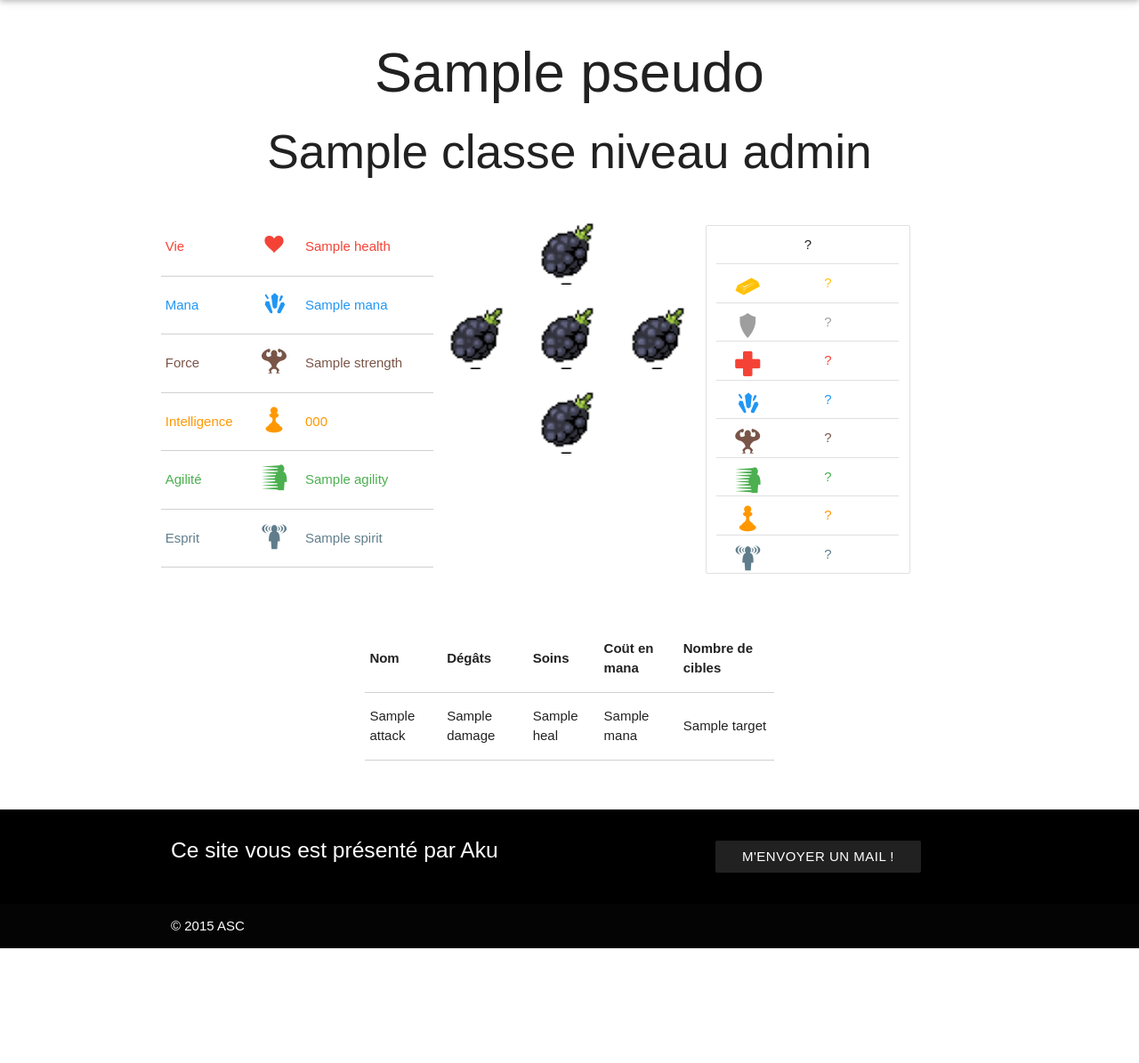
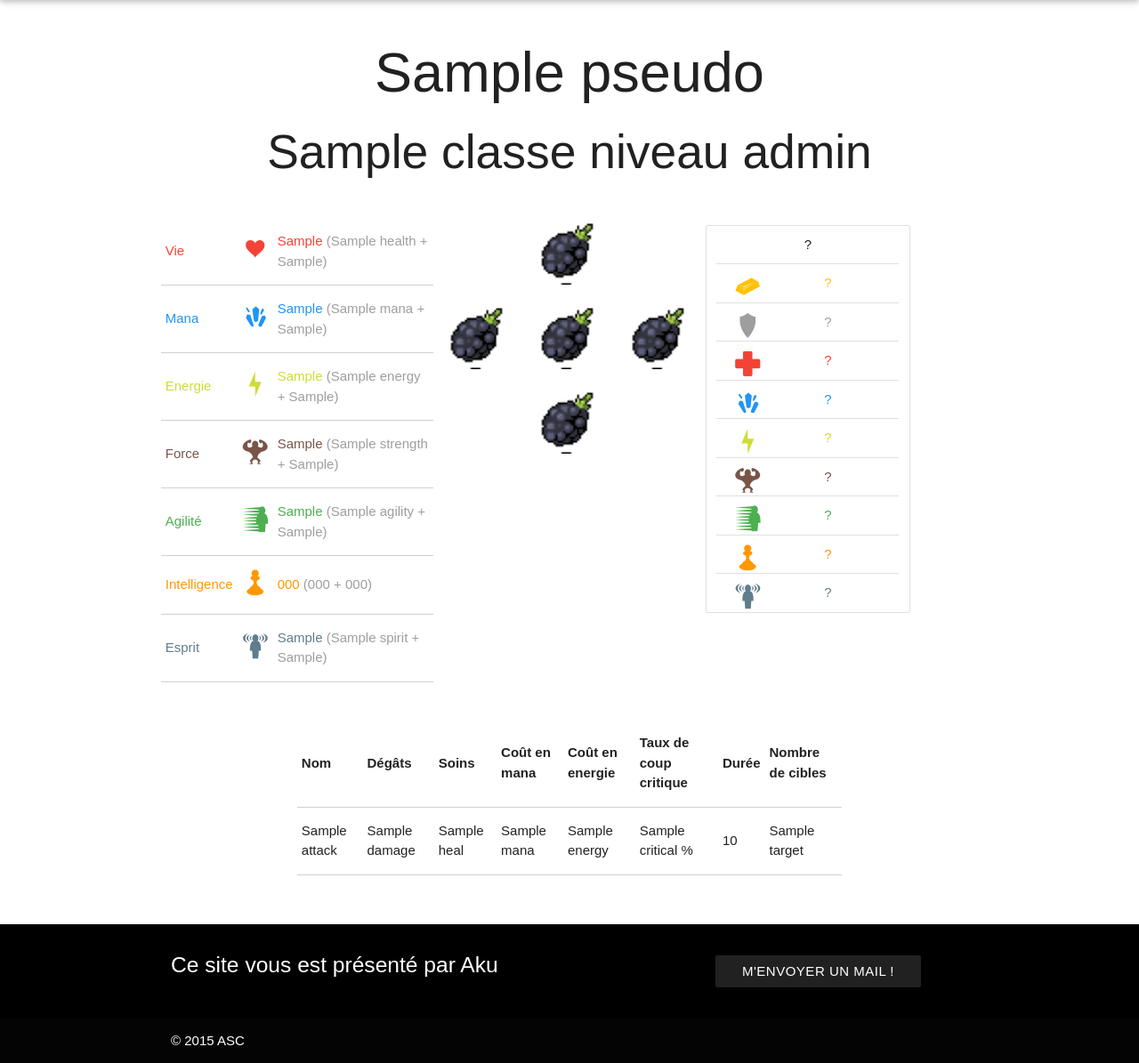
Before and after one commit to CNicolas/MyDjangoSite, a Django app: template battle/templates/battle/player.html in a window 1280 px wide. Shown: the part 64-1259 px from the top of the page at 89% size. Before the commit the page ends 1130 px from the top, so only its background shows below. Run offline with Django 3.2, Linux system fonts and the light colour scheme; the template is opened without the code that fills it: most values are stand-ins (such as "Sample title", 1, 10 or a date in 2020); some web fonts are replaced.

Commit message:
Energy on player view

```diff
--- a/battle/models.py
+++ b/battle/models.py
@@ -78,7 +78,7 @@ class Player(models.Model):
 	objects = PlayerManager()
 
 	def __str__(self):
-		return "{0}, {1} {2}".format(self.pseudo, self.level, self.classe)
+		return "{0}, {1} {2}. health={3}, mana={4}, energy={5}".format(self.pseudo, self.level, self.classe, self.health, self.mana, self.energy)
 
 class PlayerArmor(models.Model):
 	player = models.ForeignKey(Player)
--- a/battle/static/js/player.js
+++ b/battle/static/js/player.js
@@ -12,13 +12,12 @@ $(document).ready(function() {
 		var datas = $(this).data()
 		var stats = $("ul.armor-statistics");
 
-		console.log(datas);
-
 		stats.find("span.armor-name").text(datas.name);
 		stats.find("span.armor-price").text(datas.price);
 		stats.find("span.armor-defense").text(datas.defense);
 		stats.find("span.armor-health").text(datas.health);
 		stats.find("span.armor-mana").text(datas.mana);
+		stats.find("span.armor-energy").text(datas.energy);
 		stats.find("span.armor-strength").text(datas.strength);
 		stats.find("span.armor-agility").text(datas.agility);
 		stats.find("span.armor-intellect").text(datas.intellect);
--- a/battle/templates/battle/player.html
+++ b/battle/templates/battle/player.html
@@ -20,32 +20,37 @@
 						<tr class="red-text">
 							<td>Vie</td>
 							<td><i class="ra ra-hearts ra-2x"></i></td>
-							<td>{{ player.health }}</td>
+							<td>{{ player.full_health }} <span class="grey-text">({{ player.health }} + {{ player.health_bonus }})</span></td>
 						</tr>
 						<tr class="blue-text">
 							<td>Mana</td>
 							<td><i class="ra ra-crystals ra-2x"></i>
-							<td>{{ player.mana }}</td>
+							<td>{{ player.full_mana }} <span class="grey-text">({{ player.mana }} + {{ player.mana_bonus }})</span></td>
+						</tr>
+						<tr class="lime-text">
+							<td>Energie</td>
+							<td><i class="ra ra-lightning-bolt ra-2x"></i>
+							<td>{{ player.full_energy }} <span class="grey-text">({{ player.energy }} + {{ player.energy_bonus }})</span></td>
 						</tr>
 						<tr class="brown-text">
 							<td>Force</td>
 							<td><i class="ra ra-muscle-up ra-2x"></i>
-							<td>{{ player.strength }}</td>
+							<td>{{ player.full_strength }} <span class="grey-text">({{ player.strength }} + {{ player.strength_bonus }})</span></td>
+						</tr>
+						<tr class="green-text">
+							<td>Agilité</td>
+							<td><i class="ra ra-player-dodge ra-2x"></i>
+							<td>{{ player.full_agility }} <span class="grey-text">({{ player.agility }} + {{ player.agility_bonus }})</span></td>
 						</tr>
 						<tr class="orange-text">
 							<td>Intelligence</td>
 							<td><i class="ra ra-pawn ra-2x"></i>
-							<td>{{ player.intellect }}</td>
-						</tr>
-						<tr class="green-text">
-							<td>Agilité</td>
-							<td><i class="ra ra-player-dodge ra-2x"></i>
-							<td>{{ player.agility }}</td>
+							<td>{{ player.full_intellect }} <span class="grey-text">({{ player.intellect }} + {{ player.intellect_bonus }})</span></td>
 						</tr>
 						<tr class="blue-grey-text">
 							<td>Esprit</td>
 							<td><i class="ra ra-aware ra-2x"></i>
-							<td>{{ player.spirit }}</td>
+							<td>{{ player.full_spirit }} <span class="grey-text">({{ player.spirit }} + {{ player.spirit_bonus }})</span></td>
 						</tr>
 					</tbody>
 				</table>
@@ -56,7 +61,7 @@
 						<div class="row">
 							<div class="armor head col s1 offset-s4">
 								{% if player.armor_head %}
-									<div class="armor-piece head weight{{ player.weight }} tooltipped" data-position="top" data-tooltip="{{ player.armor_head.name }}" data-id="{{ player.armor_head.id }}" data-name="{{ player.armor_head.name }}" data-price="{{ player.armor_head.price }}" data-defense="{{ player.armor_head.defense }}" data-health="{{ player.armor_head.health }}" data-mana="{{ player.armor_head.mana }}" data-strength="{{ player.armor_head.strength }}" data-agility="{{ player.armor_head.agility }}" data-intellect="{{ player.armor_head.intellect }}" data-spirit="{{ player.armor_head.spirit }}"></div>
+									<div class="armor-piece head weight{{ player.weight }} tooltipped" data-position="top" data-tooltip="{{ player.armor_head.name }}" data-id="{{ player.armor_head.id }}" data-name="{{ player.armor_head.name }}" data-price="{{ player.armor_head.price }}" data-defense="{{ player.armor_head.defense }}" data-health="{{ player.armor_head.health }}" data-mana="{{ player.armor_head.mana }}" data-energy="{{ player.armor_head.energy }}" data-strength="{{ player.armor_head.strength }}" data-agility="{{ player.armor_head.agility }}" data-intellect="{{ player.armor_head.intellect }}" data-spirit="{{ player.armor_head.spirit }}"></div>
 								{% else %}
 									<i class="ra ra-helmet ra-5x tooltipped" data-position="top" data-tooltip="Tête"></i>
 								{% endif %}
@@ -65,21 +70,21 @@
 						<div class="row">
 							<div class="armor hand col s1">
 								{% if player.armor_hand %}
-									<div class="armor-piece hand weight{{ player.weight }} tooltipped" data-position="top" data-tooltip="{{ player.armor_hand.name }}" data-id="{{ player.armor_heand.id }}" data-name="{{ player.armor_hand.name }}" data-price="{{ player.armor_hand.price }}" data-defense="{{ player.armor_hand.defense }}" data-health="{{ player.armor_hand.health }}" data-mana="{{ player.armor_hand.mana }}" data-strength="{{ player.armor_hand.strength }}" data-agility="{{ player.armor_hand.agility }}" data-intellect="{{ player.armor_hand.intellect }}" data-spirit="{{ player.armor_hand.spirit }}"></div>
+									<div class="armor-piece hand weight{{ player.weight }} tooltipped" data-position="top" data-tooltip="{{ player.armor_hand.name }}" data-id="{{ player.armor_heand.id }}" data-name="{{ player.armor_hand.name }}" data-price="{{ player.armor_hand.price }}" data-defense="{{ player.armor_hand.defense }}" data-health="{{ player.armor_hand.health }}" data-mana="{{ player.armor_hand.mana }}" data-energy="{{ player.armor_hand.energy }}" data-strength="{{ player.armor_hand.strength }}" data-agility="{{ player.armor_hand.agility }}" data-intellect="{{ player.armor_hand.intellect }}" data-spirit="{{ player.armor_hand.spirit }}"></div>
 								{% else %}
 									<i class="ra ra-hand ra-5x tooltipped" data-position="left" data-tooltip="Mains"></i>
 								{% endif %}
 							</div>
 							<div class="armor torso col s1 offset-s3">
 								{% if player.armor_torso %}
-									<div class="armor-piece torso weight{{ player.weight }} tooltipped" data-position="top" data-tooltip="{{ player.armor_torso.name }}" data-id="{{ player.armor_torso.id }}" data-name="{{ player.armor_torso.name }}" data-price="{{ player.armor_torso.price }}" data-defense="{{ player.armor_torso.defense }}" data-health="{{ player.armor_torso.health }}" data-mana="{{ player.armor_torso.mana }}" data-strength="{{ player.armor_torso.strength }}" data-agility="{{ player.armor_torso.agility }}" data-intellect="{{ player.armor_torso.intellect }}" data-spirit="{{ player.armor_torso.spirit }}"></div>
+									<div class="armor-piece torso weight{{ player.weight }} tooltipped" data-position="top" data-tooltip="{{ player.armor_torso.name }}" data-id="{{ player.armor_torso.id }}" data-name="{{ player.armor_torso.name }}" data-price="{{ player.armor_torso.price }}" data-defense="{{ player.armor_torso.defense }}" data-health="{{ player.armor_torso.health }}" data-mana="{{ player.armor_torso.mana }}" data-energy="{{ player.armor_torso.energy }}" data-strength="{{ player.armor_torso.strength }}" data-agility="{{ player.armor_torso.agility }}" data-intellect="{{ player.armor_torso.intellect }}" data-spirit="{{ player.armor_torso.spirit }}"></div>
 								{% else %}
 									<i class="ra ra-vest ra-5x tooltipped" data-position="top" data-tooltip="Torse"></i>
 								{% endif %}
 							</div>
 							<div class="armor neck col s1 offset-s3">
 								{% if player.armor_neck %}
-									<div class="armor-piece neck weight{{ player.weight }} tooltipped" data-position="top" data-tooltip="{{ player.armor_neck.name }}" data-id="{{ player.armor_neck.id }}" data-name="{{ player.armor_neck.name }}" data-price="{{ player.armor_neck.price }}" data-defense="{{ player.armor_neck.defense }}" data-health="{{ player.armor_neck.health }}" data-mana="{{ player.armor_neck.mana }}" data-strength="{{ player.armor_neck.strength }}" data-agility="{{ player.armor_neck.agility }}" data-intellect="{{ player.armor_neck.intellect }}" data-spirit="{{ player.armor_neck.spirit }}"></div>
+									<div class="armor-piece neck weight{{ player.weight }} tooltipped" data-position="top" data-tooltip="{{ player.armor_neck.name }}" data-id="{{ player.armor_neck.id }}" data-name="{{ player.armor_neck.name }}" data-price="{{ player.armor_neck.price }}" data-defense="{{ player.armor_neck.defense }}" data-health="{{ player.armor_neck.health }}" data-mana="{{ player.armor_neck.mana }}" data-energy="{{ player.armor_neck.energy }}" data-strength="{{ player.armor_neck.strength }}" data-agility="{{ player.armor_neck.agility }}" data-intellect="{{ player.armor_neck.intellect }}" data-spirit="{{ player.armor_neck.spirit }}"></div>
 								{% else %}
 									<i class="ra ra-taurus ra-5x tooltipped" data-position="right" data-tooltip="Amulette"></i>
 								{% endif %}
@@ -88,7 +93,7 @@
 						<div class="row">
 							<div class="armor feet col s1 offset-s4">
 								{% if player.armor_feet %}
-									<div class="armor-piece feet weight{{ player.weight }} tooltipped" data-position="top" data-tooltip="{{ player.armor_feet.name }}" data-id="{{ player.armor_feet.id }}" data-name="{{ player.armor_feet.name }}" data-price="{{ player.armor_feet.price }}" data-defense="{{ player.armor_feet.defense }}" data-health="{{ player.armor_feet.health }}" data-mana="{{ player.armor_feet.mana }}" data-strength="{{ player.armor_feet.strength }}" data-agility="{{ player.armor_feet.agility }}" data-intellect="{{ player.armor_feet.intellect }}" data-spirit="{{ player.armor_feet.spirit }}"></div>
+									<div class="armor-piece feet weight{{ player.weight }} tooltipped" data-position="top" data-tooltip="{{ player.armor_feet.name }}" data-id="{{ player.armor_feet.id }}" data-name="{{ player.armor_feet.name }}" data-price="{{ player.armor_feet.price }}" data-defense="{{ player.armor_feet.defense }}" data-health="{{ player.armor_feet.health }}" data-mana="{{ player.armor_feet.mana }}" data-energy="{{ player.armor_feet.energy }}" data-strength="{{ player.armor_feet.strength }}" data-agility="{{ player.armor_feet.agility }}" data-intellect="{{ player.armor_feet.intellect }}" data-spirit="{{ player.armor_feet.spirit }}"></div>
 								{% else %}
 									<i class="ra ra-boot-stomp ra-5x tooltipped" data-position="bottom" data-tooltip="Pieds"></i>
 								{% endif %}
@@ -118,6 +123,10 @@
 						<i class="ra ra-crystals ra-2x left"></i>
 						<span class="armor-mana">?</span>
 					</li>
+					<li class="collection-item lime-text">
+						<i class="ra ra-lightning-bolt ra-2x left"></i>
+						<span class="armor-energy">?</span>
+					</li>
 					<li class="collection-item brown-text">
 						<i class="ra ra-muscle-up ra-2x left"></i>
 						<span class="armor-strength">?</span>
@@ -140,13 +149,16 @@
 			<br />
 
 			<div id="attacks" class="row">
-				<table class="col s6 offset-s3 table bordered">
+				<table class="col s8 offset-s2 table bordered">
 					<thead>
 						<tr>
 							<th>Nom</th>
 							<th>Dégâts</th>
 							<th>Soins</th>
-							<th>Coüt en mana</th>
+							<th>Coût en mana</th>
+							<th>Coût en energie</th>
+							<th>Taux de coup critique</th>
+							<th>Durée</th>
 							<th>Nombre de cibles</th>
 						</tr>
 					</thead>
@@ -157,6 +169,9 @@
 								<td>{{ a.damage }}</td>
 								<td>{{ a.heal }}</td>
 								<td>{{ a.mana }}</td>
+								<td>{{ a.energy }}</td>
+								<td>{{ a.critical }} %</td>
+								<td>{{ a.duration }}</td>
 								<td>{{ a.target }}</td>
 							</tr>
 						{% empty %}
```
Also changed, not shown: battle/dtos.py (+19 -1 lines), battle/db.sqlite3.
